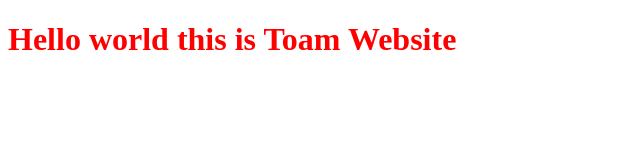
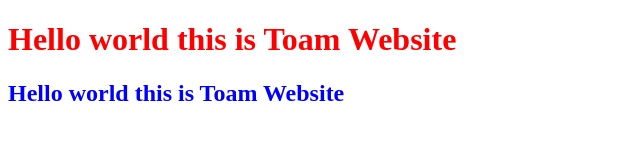
Before and after one commit to ToamAppleSeeds/netlify-deploy, a plain HTML site: page index.html in a window 1280 px wide. Shown: the whole page, without its empty margins (0-640 px from the left). Drawn offline with Linux system fonts and the light colour scheme.

Commit message:
second commit

```diff
--- a/index.html
+++ b/index.html
@@ -9,5 +9,6 @@
 	</head>
 	<body>
 		<h1>Hello world this is Toam Website</h1>
+		<h2>Hello world this is Toam Website</h2>
 	</body>
 </html>
--- a/styles.css
+++ b/styles.css
@@ -1,3 +1,7 @@
 h1 {
 	color: red;
 }
+
+h2 {
+	color: blue;
+}
```
